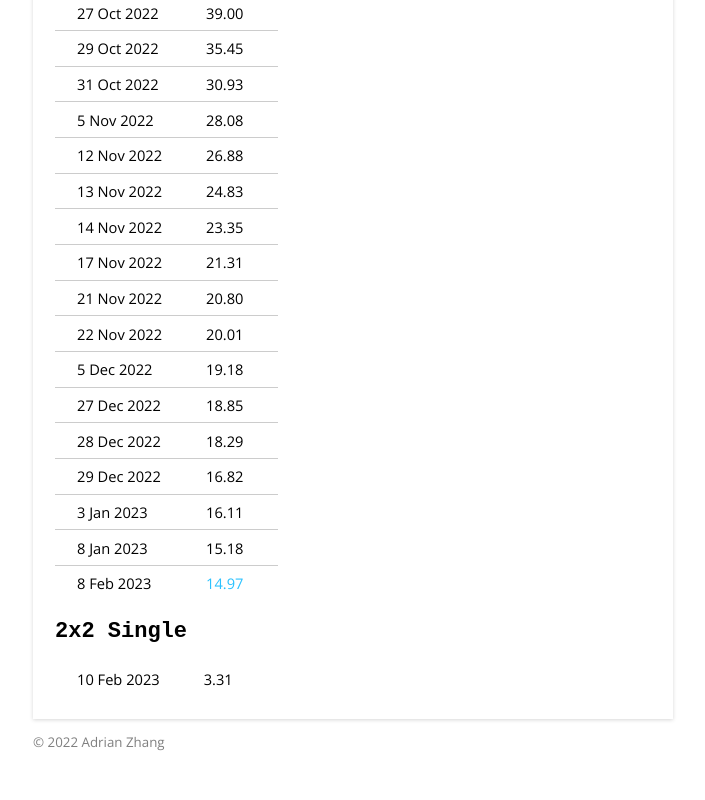
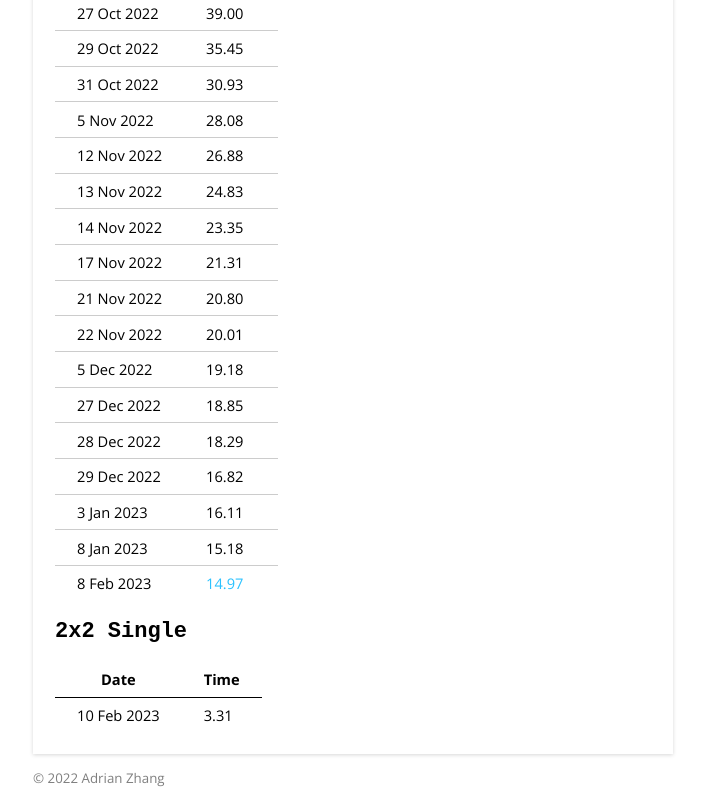
Before and after one commit to adrian154/rewebsite, a plain HTML site: page cubing.html in a window 1280 px wide. Shown: the part 2400-3200 px from the top of the page, without its empty margins (287-992 px from the left). Before the commit the page ends 3165 px from the top, so only its background shows below. Drawn offline with nearby package versions, Linux system fonts and the light colour scheme.

Commit message:
Update cubing.html

```diff
--- a/cubing.html
+++ b/cubing.html
@@ -84,6 +84,7 @@
                     </table>
                     <h2>2x2 Single</h2>
                     <table>
+                        <tr><th>Date</th><th>Time</th></tr>
                         <tr><td>10 Feb 2023</td><td>3.31</td></tr>
                     </table>
                 </div>
```
